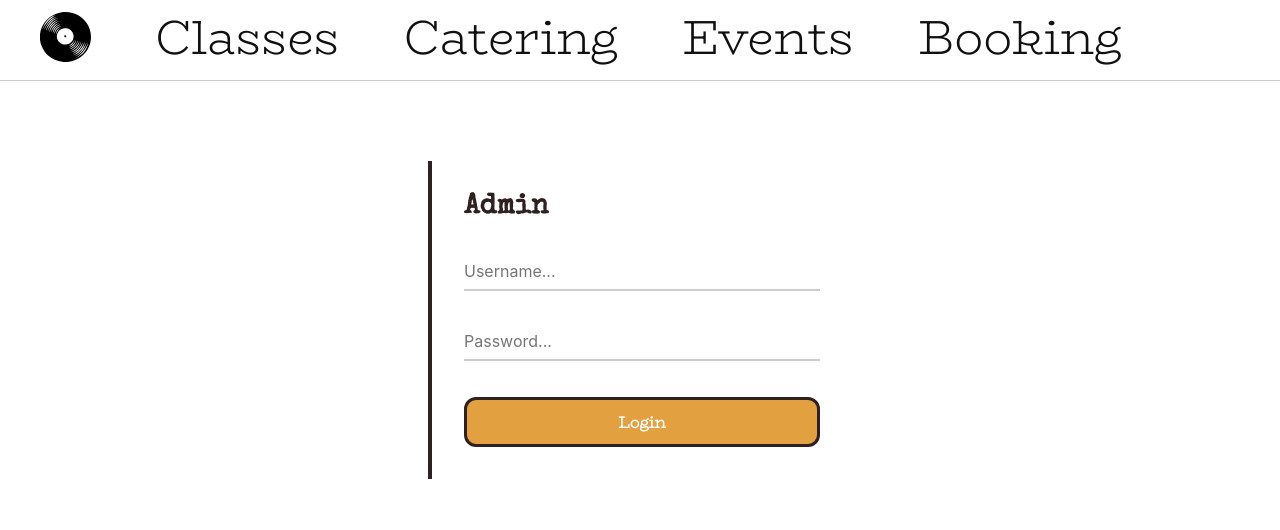
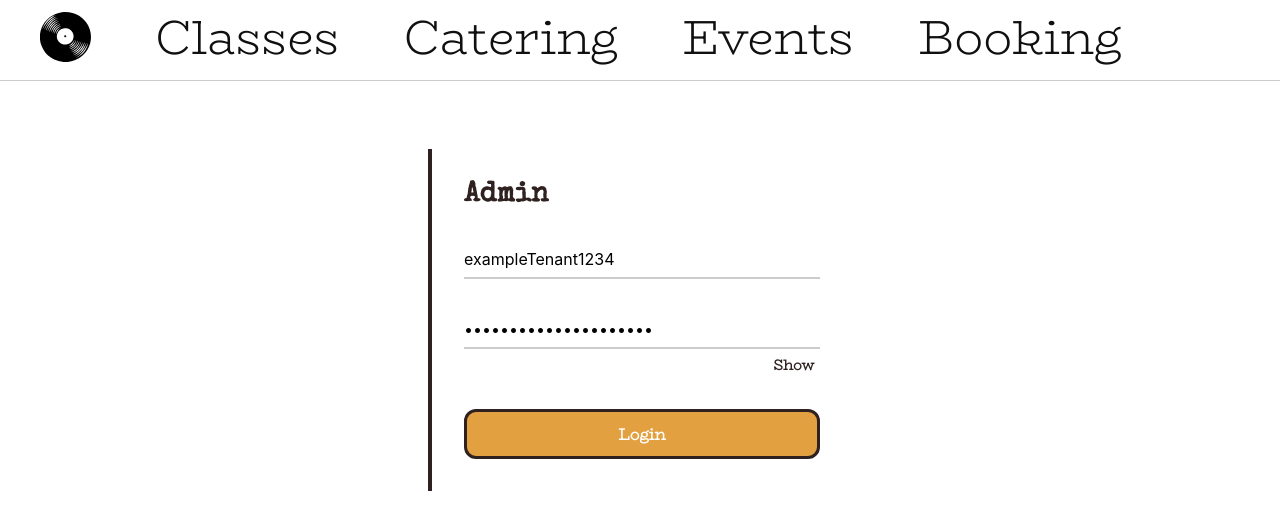
Before and after one commit to G3o-R/soundtrack-coffee-page, a React (Create React App) app: page /admin-login in a window 1280 px wide. Shown: the top 530 px of the page. Built offline with nearby package versions, Linux system fonts and the light colour scheme; no server answers.

Commit message:
clients can log in now

```diff
--- a/src/components/App.js
+++ b/src/components/App.js
@@ -12,9 +12,8 @@ import { Context } from "../context/context";
 import { useContext } from "react";
 
 export default function App() {
-  const { isLoading, spaceData, adminData } = useContext(Context);
-  const isAdmin = false; // This can be set based on your authentication logic
-  // const navigate = useNavigate();
+  const { isLoading, spaceData, adminData, setAdminData } = useContext(Context);
+  const isAdmin = adminData ? true : false;
 
   if (isLoading) {
     return (
@@ -41,7 +40,7 @@ export default function App() {
             path="/admin"
             element={isAdmin ? <Admin /> : <Navigate to="/admin-login" />}
           />
-          <Route path="/admin-login" element={<Login />} />
+          <Route path="/admin-login" element={<Login setAdminData={setAdminData} />} />
           {/* Add more routes as needed */}
         </Routes>
       </BrowserRouter>
--- a/src/context/context.js
+++ b/src/context/context.js
@@ -8,7 +8,7 @@ function ContextProvider({ children }) {
   const [isLoading, setIsLoading] = useState(true);
 
   useEffect(() => {
-    fetch("http://127.0.0.1:3000/me-tenant", {
+    fetch("http://localhost:3000/me-tenant", {
       method: "GET",
       headers: {
         "Content-Type": "application/json",
@@ -17,25 +17,13 @@ function ContextProvider({ children }) {
       credentials: "include",
     })
       .then((res) => {
-        if (!res.ok) {
-          if (res.status === 401) {
-            return null;
-          }
-          return null;
-        }
-        return res.json();
+        return res.json()
       })
-      .then((data) => {
-        if (data) {
-          setAdminData(data);
-        }
-        setIsLoading(false);
+      .then((adminData) => {
+        setAdminData(adminData);
       })
-      .catch(() => {
-        setIsLoading(false);
-      });
 
-    fetch("http://127.0.0.1:3000/spaces/1", {
+    fetch("http://localhost:3000/spaces/1", {
       method: "GET",
       headers: {
         "Content-Type": "application/json",
@@ -60,7 +48,7 @@ function ContextProvider({ children }) {
   }, []);
 
   return (
-    <Context.Provider value={{ spaceData, adminData, isLoading }}>
+    <Context.Provider value={{ spaceData, adminData, setAdminData, isLoading }}>
       {children}
     </Context.Provider>
   );
--- a/src/pages/Login.js
+++ b/src/pages/Login.js
@@ -11,12 +11,12 @@ import {
 import { useNavigate } from "react-router-dom";
 import { useState } from "react";
 
-export default function Login() {
+export default function Login({setAdminData}) {
   const navigate = useNavigate();
   const [showPassword, setShowPassword] = useState(false);
   const [loginData, setLoginData] = useState({
-    username: "",
-    password: "",
+    username: "exampleTenant1234",
+    password: "exampleTenantPassword",
   });
 
   const { username, password } = loginData;
@@ -29,8 +29,33 @@ export default function Login() {
 
   function handleLoginSubmit(e) {
     e.preventDefault();
-    console.log("logging in with data:", loginData);
-    // if login is successful, navigate to admin page
+    console.log("login clicked")
+    fetch("http://localhost:3000/tenant-login", {
+      method: "POST",
+      headers: {
+        "Content-Type": "application/json",
+        Accept: "application/json",
+      },
+      body: JSON.stringify(loginData),
+      credentials: "include",
+    })
+      .then((res) => {
+        if (!res.ok) {
+          throw new Error(`HTTP error! status: ${res.status}`);
+        }
+        return res.json();
+      })
+      .then((data) => {
+          navigate("/admin");
+          setAdminData(data);
+          setLoginData({
+            username: "",
+            password: "",
+          });
+      })
+      .catch((error) => {
+        // don't forget to add error handling
+    })
   }
 
   const showButton = (
@@ -50,7 +75,7 @@ export default function Login() {
     <StyledLoginPage className="login-page">
       <LoginWrapper className="login-wrapper">
         <LoginContainer className="login-container">
-          <LoginForm className="login-form">
+          <LoginForm className="login-form" onSubmit={handleLoginSubmit}>
           <h1>Admin</h1>
             <FormGroup className="form-group">
               {/* <label htmlFor="username">Username:</label> */}
```
